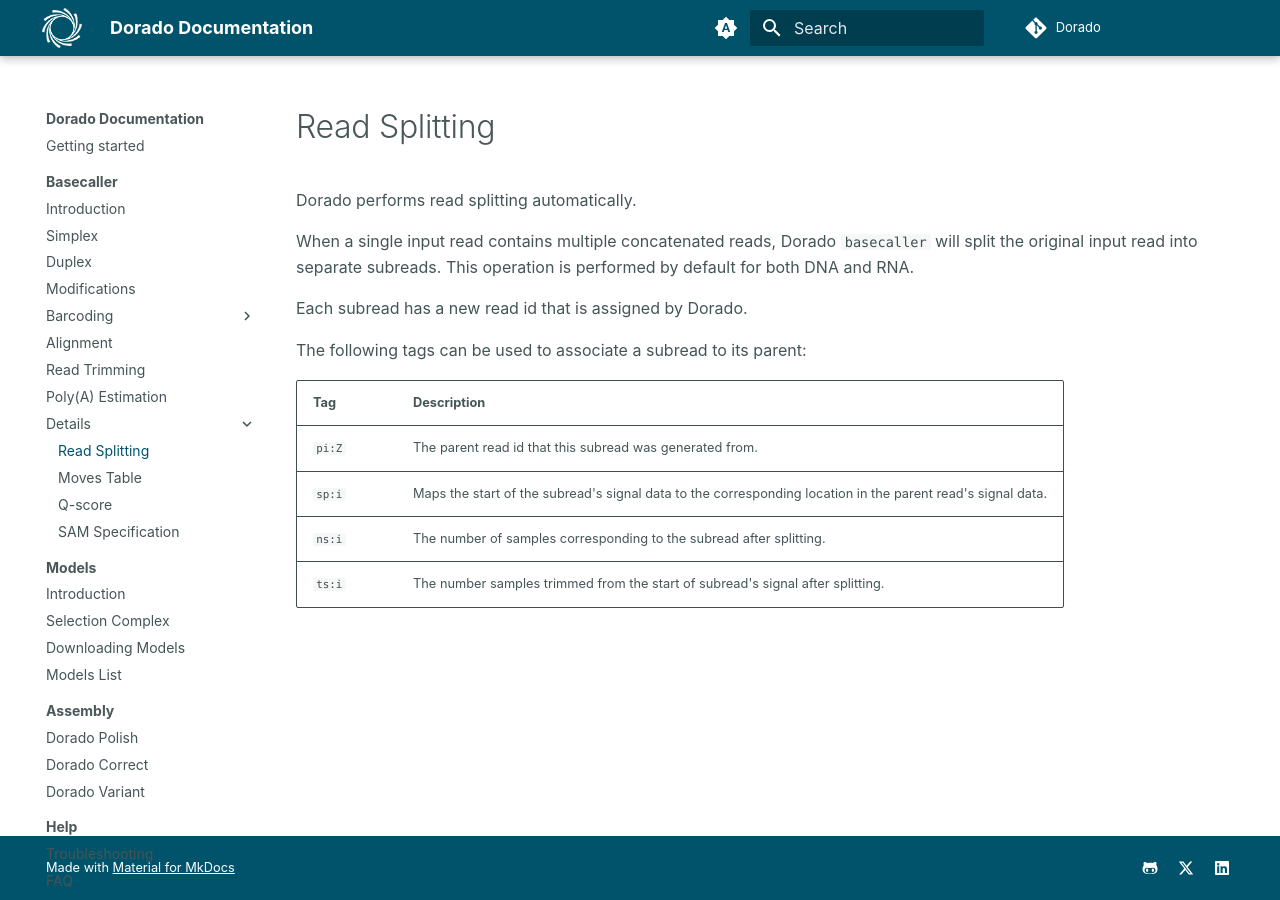
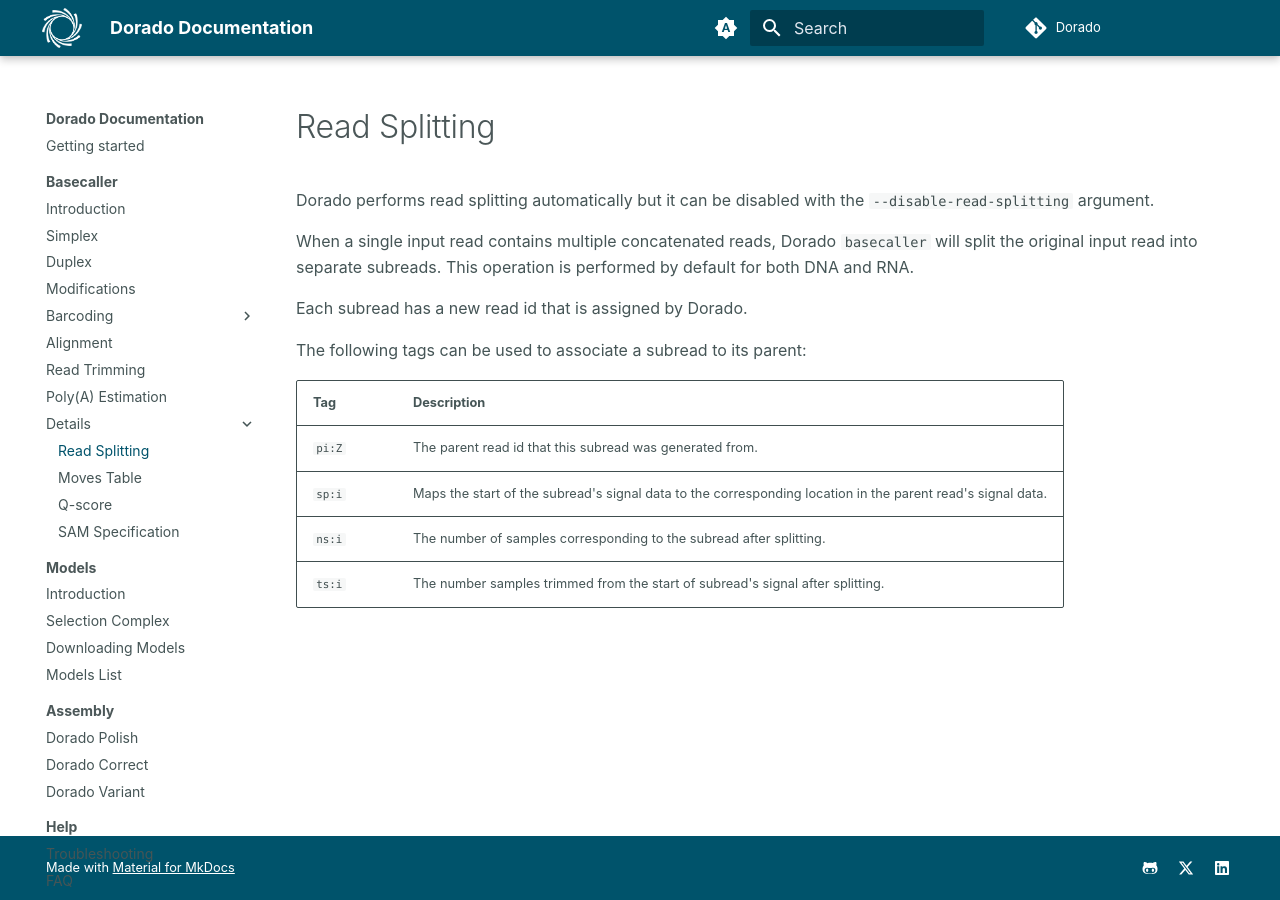
Before and after one commit to nanoporetech/dorado-docs, an MkDocs documentation site: the page built from docs/basecaller/read_splitting.md, in a window 1280 px wide. Built offline with MkDocs 1.6.1 and Material for MkDocs 9.7.7, drawn with Linux system fonts in a browser that asks for light colours; comment, search, counter and statistics services are not loaded.

Commit message:
add --disable-read-splitting argument to docs

```diff
--- a/docs/basecaller/read_splitting.md
+++ b/docs/basecaller/read_splitting.md
@@ -1,6 +1,6 @@
 # Read Splitting
 
-Dorado performs read splitting automatically.
+Dorado performs read splitting automatically but it can be disabled with the `--disable-read-splitting` argument.
 
 When a single input read contains multiple concatenated reads, Dorado `basecaller` will split the
 original input read into separate subreads. This operation is performed by default for both DNA
```
Also changed, not shown: docs/basecaller/simplex.md (+1 -0 lines).
